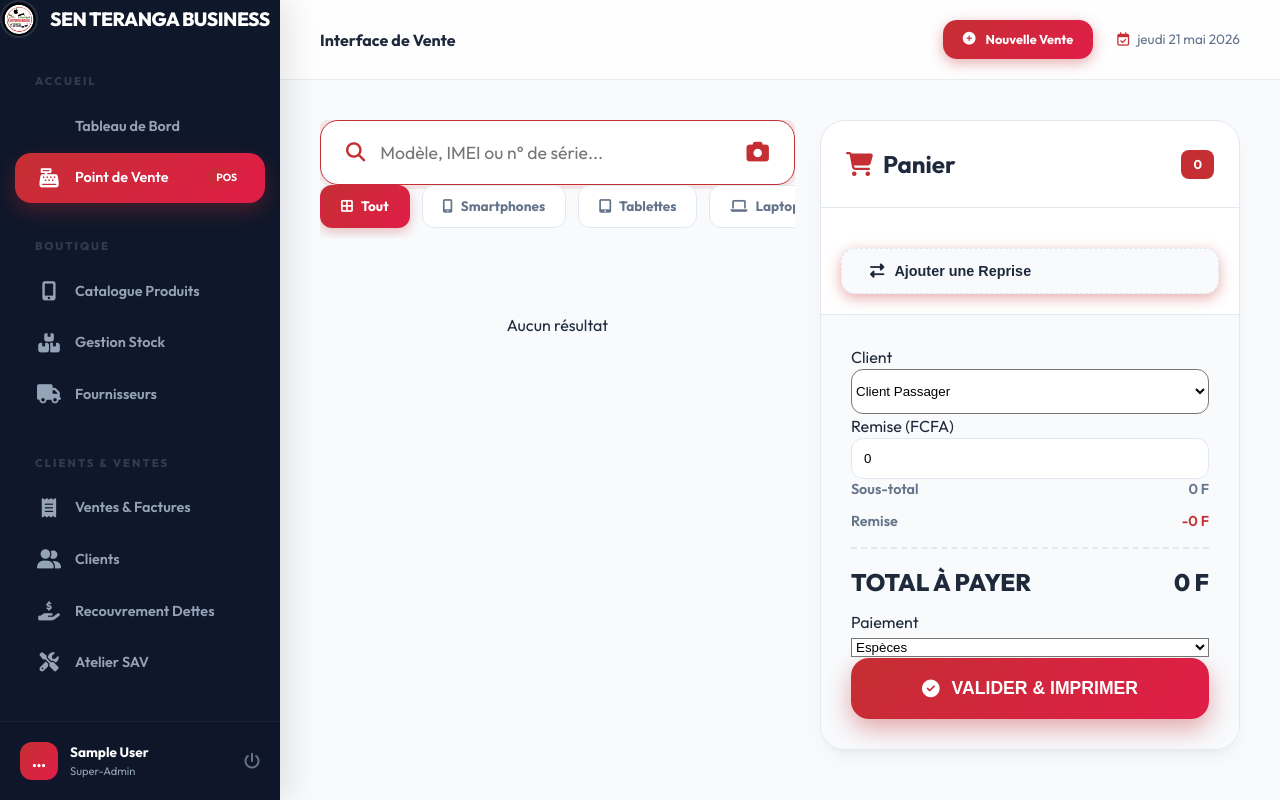
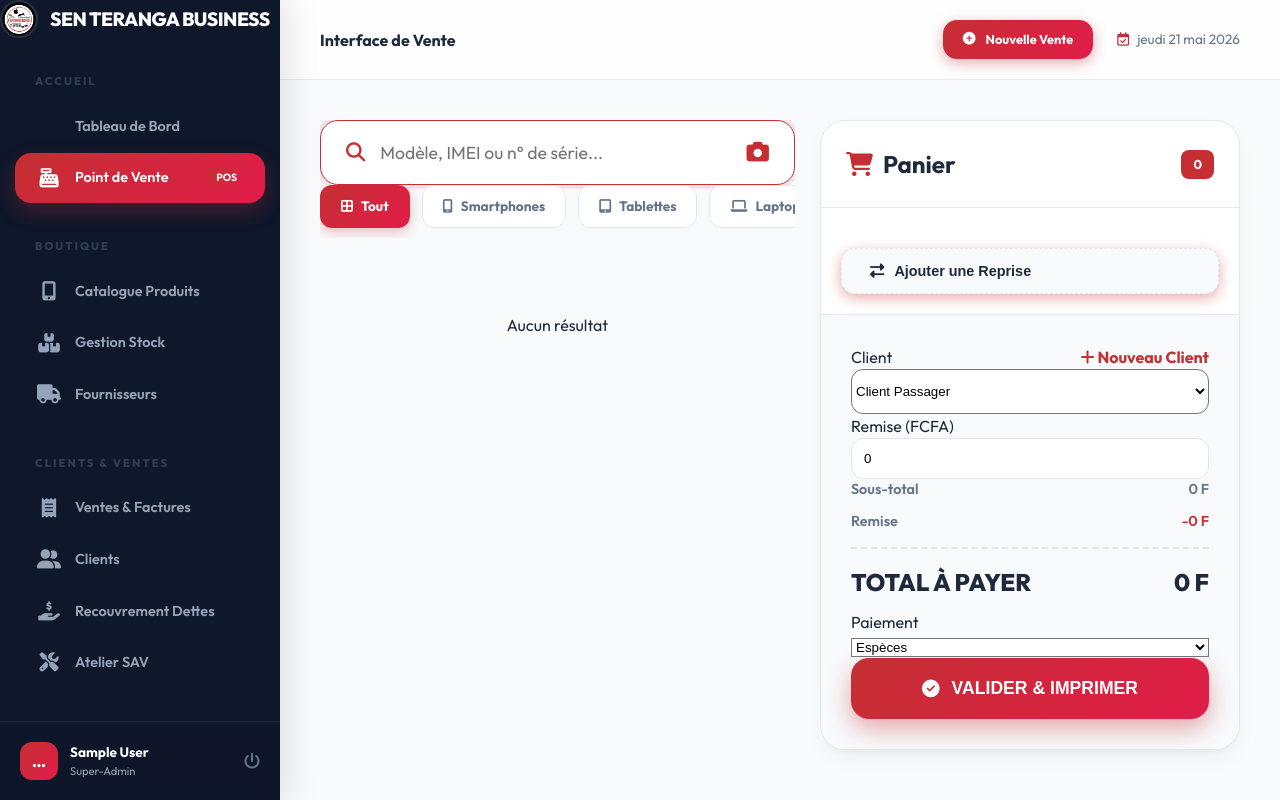
Before and after one commit to Ablaye11/SEN-TERANGA-BUSINESS, a Django app: page /sales/pos/ in a window 1280 px wide. Run offline with Django 5.2, Linux system fonts and the light colour scheme; the visitor is signed in with stand-in values (Sample User, id 1); data that the repository does not hold is empty.

Commit message:
feat: possibilité de créer un client directement depuis la caisse (POS)

```diff
--- a/sales/views.py
+++ b/sales/views.py
@@ -80,6 +80,8 @@ def process_sale(request):
     items = data.get('items', [])
     trade_ins = data.get('trade_ins', [])
     client_id = data.get('client_id')
+    new_client_name = data.get('new_client_name')
+    new_client_phone = data.get('new_client_phone')
     discount = int(data.get('discount', 0))
     payment_method = data.get('payment_method', 'cash')
     payment_amount = int(data.get('payment_amount', 0))
@@ -88,10 +90,15 @@ def process_sale(request):
     if not items:
         return JsonResponse({'error': 'Aucun article sélectionné'}, status=400)
 
-    # Create sale
+    # Create or get client
     client = None
     if client_id:
         client = Client.objects.filter(pk=client_id).first()
+    elif new_client_name:
+        client = Client.objects.create(
+            name=new_client_name,
+            phone=new_client_phone or ''
+        )
 
     subtotal = sum(item['price'] for item in items)
 
--- a/templates/sales/pos.html
+++ b/templates/sales/pos.html
@@ -130,13 +130,21 @@
 
             <div class="cart-summary">
                 <div class="form-group mb-3">
-                    <label class="form-label">Client</label>
+                    <label class="form-label">Client <span onclick="toggleNewClient()" style="float:right; color:var(--primary); cursor:pointer; font-weight:700;"><i class="fas fa-plus"></i> Nouveau Client</span></label>
+
+                    <!-- Select existing client -->
                     <select id="clientSelect" class="filter-select" style="width:100%; background:white; height:45px; border-radius:12px;">
                         <option value="">Client Passager</option>
                         {% for client in clients %}
                         <option value="{{ client.id }}">{{ client.name }}</option>
                         {% endfor %}
                     </select>
+
+                    <!-- New client fields (hidden by default) -->
+                    <div id="newClientFields" style="display:none; margin-top:10px;">
+                        <input type="text" id="newClientName" class="search-input-group" placeholder="Nom complet du client" style="width:100%; padding:10px; margin-bottom:8px; border-radius:8px;">
+                        <input type="text" id="newClientPhone" class="search-input-group" placeholder="Téléphone (ex: 77...)" style="width:100%; padding:10px; border-radius:8px;">
+                    </div>
                 </div>
 
                 <div class="form-group mb-4">
@@ -432,6 +440,8 @@ function processSale() {
         items: cart,
         trade_ins: tradeIns,
         client_id: document.getElementById('clientSelect').value || null,
+        new_client_name: document.getElementById('newClientName') ? document.getElementById('newClientName').value.trim() : '',
+        new_client_phone: document.getElementById('newClientPhone') ? document.getElementById('newClientPhone').value.trim() : '',
         discount: discount,
         payment_method: document.getElementById('paymentMethod').value,
         payment_amount: totalToPay
@@ -454,5 +464,19 @@ function processSale() {
 
 // Initial load
 searchUnits('');
+function toggleNewClient() {
+    const sel = document.getElementById('clientSelect');
+    const fields = document.getElementById('newClientFields');
+    if (fields.style.display === 'none') {
+        fields.style.display = 'block';
+        sel.style.display = 'none';
+        sel.value = ''; // Reset select
+    } else {
+        fields.style.display = 'none';
+        sel.style.display = 'block';
+        document.getElementById('newClientName').value = '';
+        document.getElementById('newClientPhone').value = '';
+    }
+}
 </script>
 {% endblock %}
```
